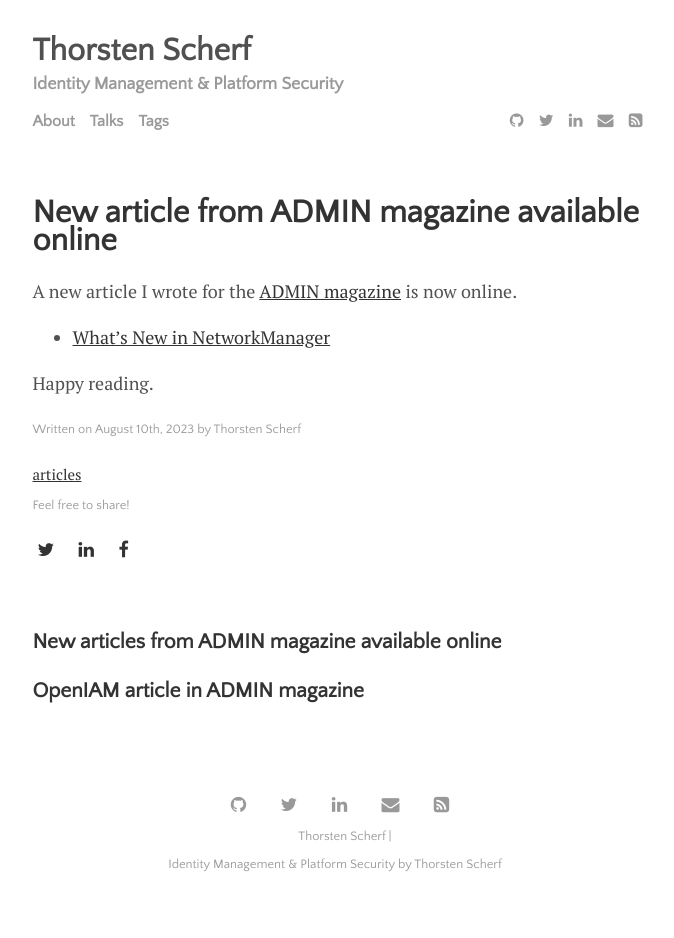
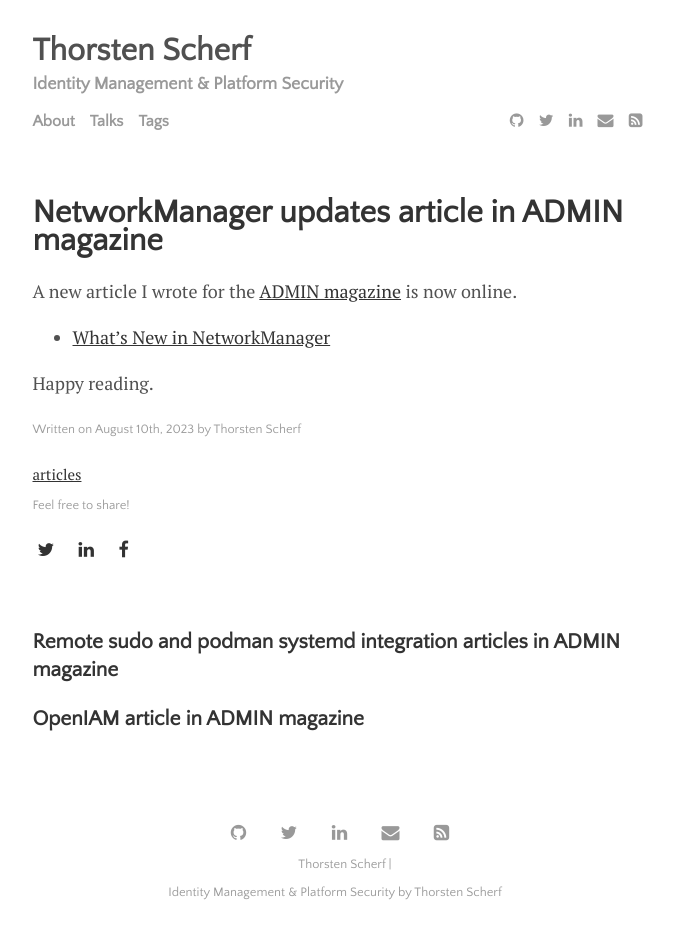
Before and after one commit to tscherf/tscherf.github.io, a Jekyll site: the page built from _posts/2023-08-10-admin-network-manager.md, in a window 1280 px wide. Shown: the whole page, without its empty margins (300-974 px from the left). Built offline with Jekyll 4.4.1, drawn with Linux system fonts in a browser that asks for light colours; before the commit the page ends 910 px from its top, so only the background shows below that.

Commit message:
renamed some blog posts

```diff
--- a/_posts/2022-04-08-sudo-podman.md
+++ b/_posts/2022-04-08-admin-sudo-podman.md
@@ -1,6 +1,6 @@
 ---
 layout: post
-title: "New articles from ADMIN magazine available online"
+title: "Remote sudo and podman systemd integration articles in ADMIN magazine"
 date: 2022-04-08
 tags: [articles]
 ---
--- a/_posts/2023-08-10-admin-network-manager.md
+++ b/_posts/2023-08-10-admin-network-manager.md
@@ -1,6 +1,6 @@
 ---
 layout: post
-title: "New article from ADMIN magazine available online"
+title: "NetworkManager updates article in ADMIN magazine"
 date: 2023-08-10
 tags: [articles]
 ---
```
Also changed, not shown: _posts/2021-04-10-admin-openiam.md (renamed from _posts/2021-04-10-openiam.md).
